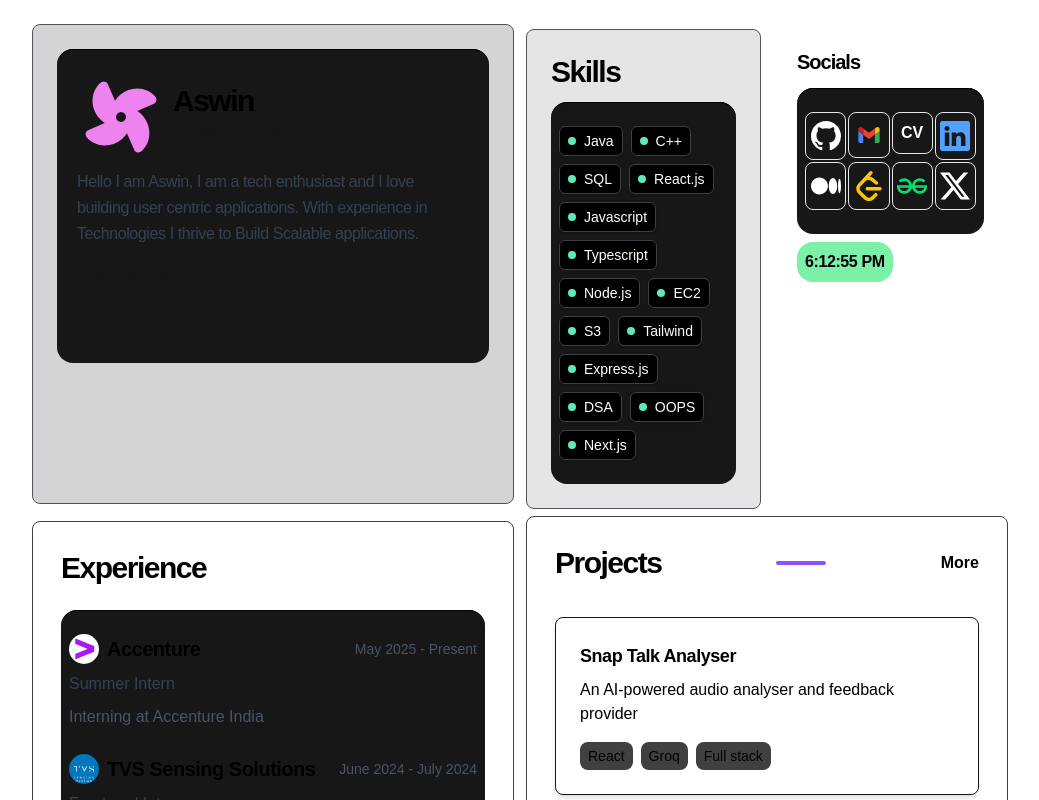
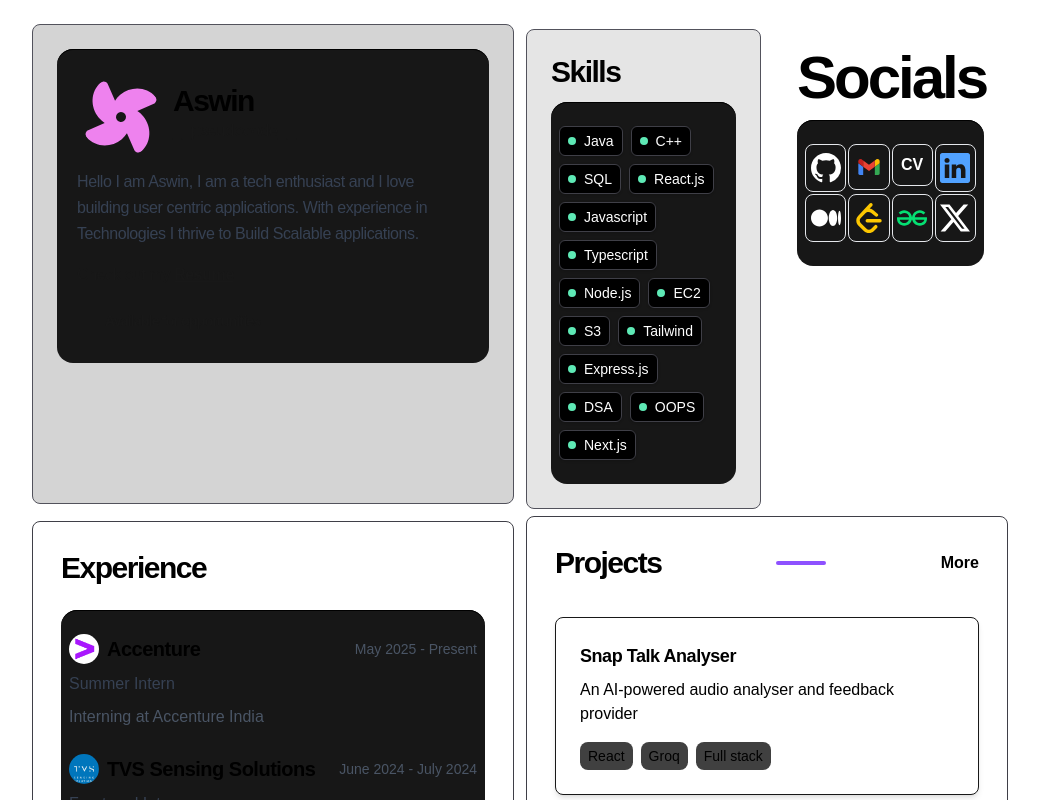
Before and after one commit to AswinM1/Bento-portfolio, a Next.js app: page / in a window 1280 px wide. Shown: the top 800 px of the page, without its empty margins (120-1159 px from the left). Built offline with nearby package versions, Linux system fonts and the light colour scheme.

Commit message:
Add files via upload

```diff
--- a/components/Home.tsx
+++ b/components/Home.tsx
@@ -119,7 +119,7 @@ function Home() {
   ];
 
   return (
-    <div className='cursor-grab grid grid-cols-1 sm:grid-cols-2 lg:grid-cols-4 auto-rows-min gap-3 p-3 sm:p-4 lg:p-6 min-h-screen w-full max-w-5xl mx-auto'>
+    <div className='cursor-pointer grid grid-cols-1 sm:grid-cols-2 lg:grid-cols-4 auto-rows-min gap-3 p-3 sm:p-4 lg:p-6 min-h-screen w-full max-w-5xl mx-auto'>
 
 
     <motion.div
@@ -138,8 +138,7 @@ function Home() {
    viewport={{
     once:true
   }}
-  drag
-  dragConstraints={{ top: 4, bottom: 4, left: 4, right: 4 }}
+
   className=' backdrop-blur-3xl   overflow-hidden border bg-neutral-300 dark:bg-[#121212]  border-zinc-600 rounded-lg p-4 sm:p-6 col-span-1 sm:col-span-2 lg:col-span-2'
 >
 
@@ -221,8 +220,7 @@ function Home() {
 
 
      <motion.div
-  drag
-  dragConstraints={{ top: 4, bottom: 4, left: 4, right: 4 }}
+
   initial={{
     y:-100,
 
@@ -276,15 +274,15 @@ function Home() {
    viewport={{
     once:true
   }}
-  drag
-  dragConstraints={{ top: 4, bottom: 4, left: 4, right: 4 }}
+
+
   className=' relative rounded-md  p-4 sm:p-6 col-span-1 lg:col-span-1  shadow-purple-600'
 >
 
-  <h3 className='text-2xl sm:text-xl font-semibold mb-3 text-black dark:text-white tracking-tighter font-sans'>
-    Socials</h3>
+  <h1 className='text-4xl sm:text-6xl font-semibold mb-3 text-black dark:text-white tracking-tighter font-sans'>
+    Socials</h1>
 
-  <div className='flex  flex-wrap gap-0.5 sm:grid sm:grid-cols-4 lg:grid-cols-2 xl:grid-cols-4 bg-neutral-900 py-6 px-2 h-fit rounded-2xl inset-shadow-2xs inset-shadow-black'>
+  <div className='flex  flex-wrap gap-0.5 sm:grid sm:grid-cols-2 lg:grid-cols-2 xl:grid-cols-4 bg-neutral-900 py-6 px-2 h-fit rounded-2xl inset-shadow-2xs inset-shadow-black'>
     {Links.map((link, idx) => (
       <a
       key={idx}
@@ -300,7 +298,7 @@ function Home() {
       </a>
     ))}
   </div>
- <div className='w-auto h-auto bg-green-300 text-black font-sans  justify-center items-center sm:w-fit tracking-tight font-bold mt-2 py-2 px-2 rounded-2xl flex-col'><p className='flex-col'>{formattedTime}</p></div>
+
 </motion.div>
    <motion.div
     initial={{
@@ -318,8 +316,7 @@ function Home() {
    viewport={{
     once:true
   }}
-  drag
-  dragConstraints={{ top: 4, bottom: 4, left: 4, right: 4 }}
+
   className=' dark:bg-[#131212] group border rounded-lg p-4 sm:p-6 lg:p-7 col-span-1 sm:col-span-2 lg:col-span-2 lg:row-span-2 border-zinc-700'
 >
 
@@ -381,13 +378,7 @@ function Home() {
 
 
       <motion.div
-      drag
-      dragConstraints={{
-        top:4,
-        bottom:4,
-        left:4,
-        right:4
-      }}
+
        initial={{
     x:100,
 
```
